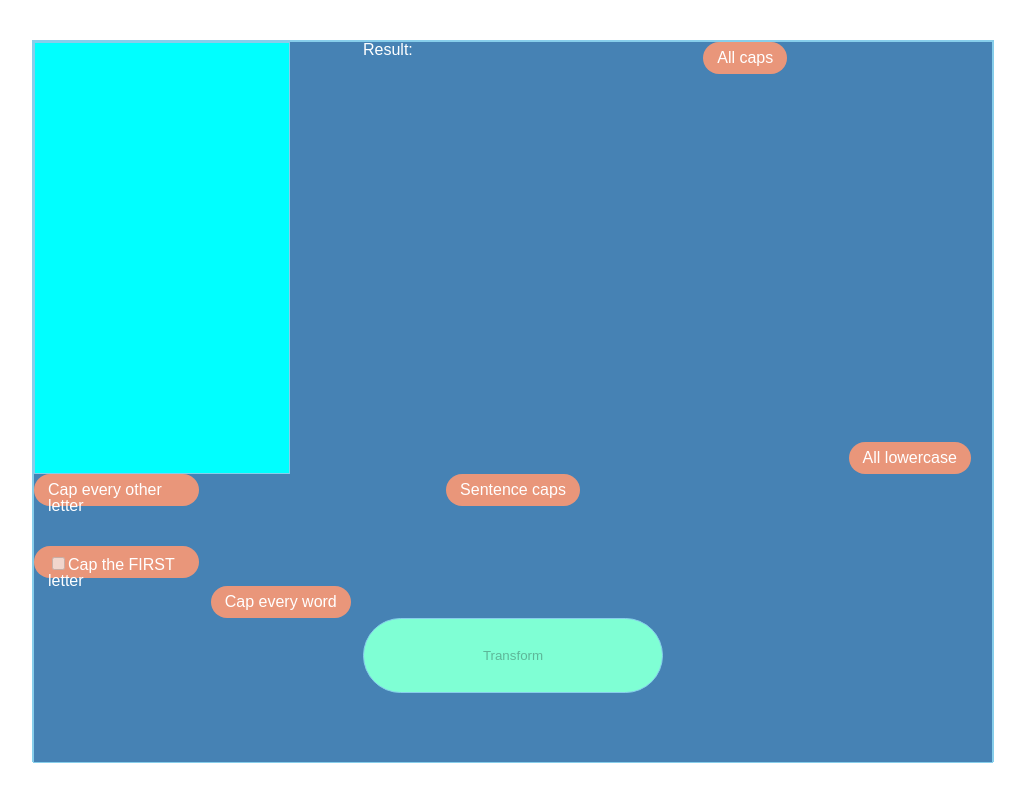
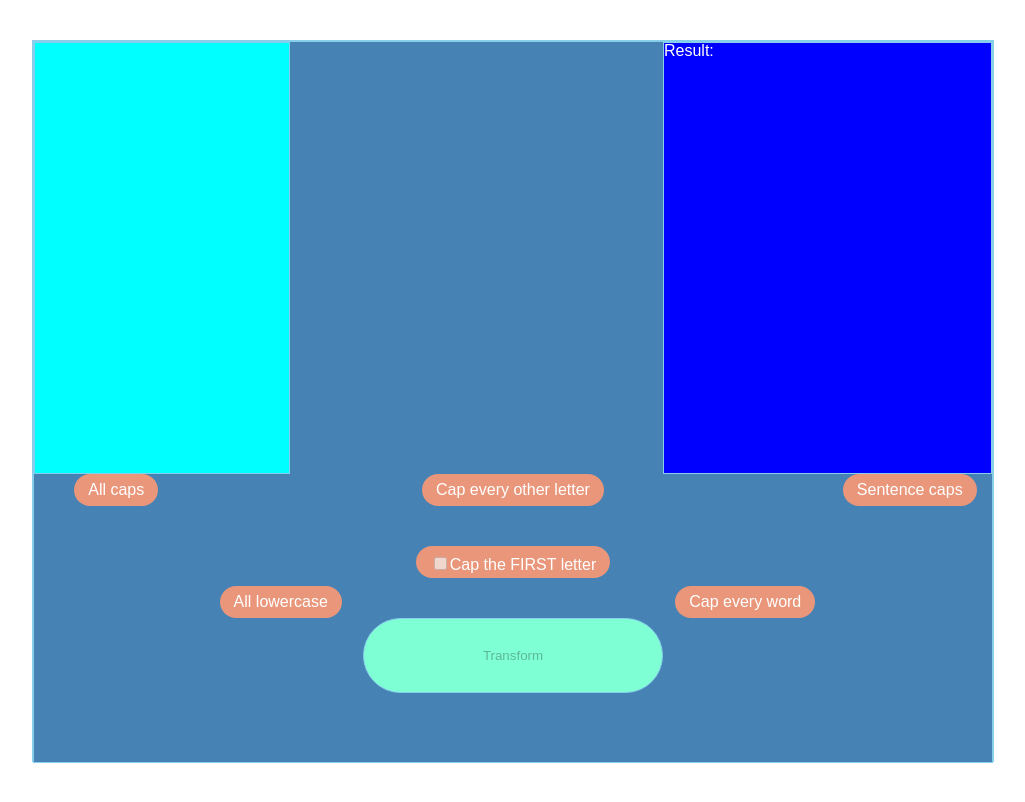
Before and after one commit to letmeeatbrioche/capitalization-app, a Next.js app: page / in a window 1280 px wide. Shown: the whole page, without its empty margins (127-1152 px from the left). Built offline with nearby package versions, Linux system fonts and the light colour scheme.

Commit message:
Add class name

```diff
--- a/src/components/Result.tsx
+++ b/src/components/Result.tsx
@@ -2,9 +2,9 @@ import { TransformedTextProps } from "@/types"
 
 const Result = ({ transformedText }: TransformedTextProps) => {
   return (
-    <h1>
+    <div className="result">
       Result: {transformedText}
-    </h1>
+    </div>
   )
 }
 
```
